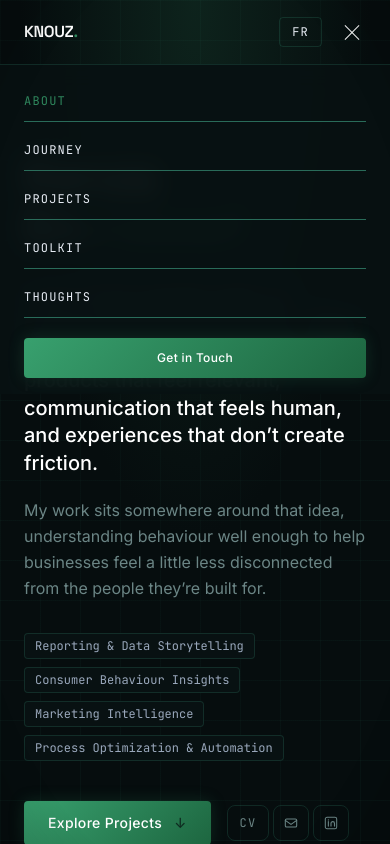
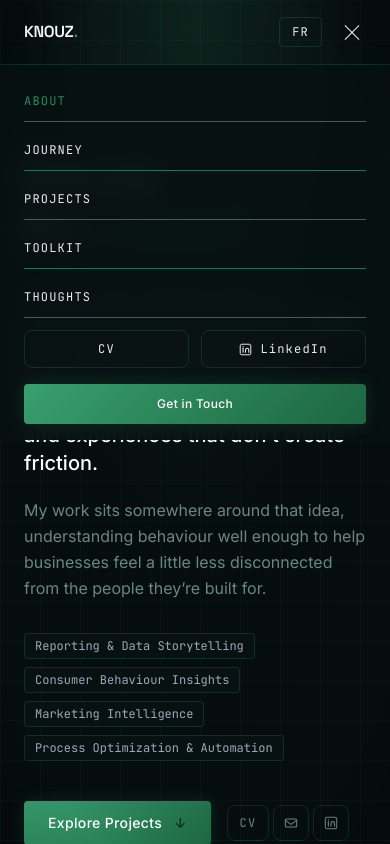
Before and after one commit to knouzz/portfolio-kenza, a React (Vite) app: page / in a window 390 px wide. Both pictures are taken after a click on the button "Toggle menu". Shown: the top 844 px of the page. Built offline with nearby package versions, Linux system fonts and the light colour scheme.

Commit message:
Add CV and LinkedIn to mobile nav menu
Co-Authored-By: Claude Sonnet 4.6 <noreply@anthropic.com>

```diff
--- a/src/components/Nav.jsx
+++ b/src/components/Nav.jsx
@@ -127,9 +127,35 @@ export default function Nav() {
               {link.label.toUpperCase()}
             </button>
           ))}
+          {/* CV + LinkedIn row */}
+          <div className="flex items-center gap-3 mt-1 mb-1">
+            <a
+              href={lang === 'en' ? '/cv-kenza-en-nassef-en.pdf' : '/cv-kenza-en-nassef-fr.pdf'}
+              target="_blank"
+              rel="noopener noreferrer"
+              className="flex-1 font-mono text-xs tracking-widest py-2.5 flex items-center justify-center rounded-lg border border-border text-silver hover:border-amber/50 hover:text-amber transition-all duration-200"
+            >
+              {lang === 'en' ? 'CV' : 'CV'}
+            </a>
+            <a
+              href="https://linkedin.com/in/kenza-en-nassef"
+              target="_blank"
+              rel="noopener noreferrer"
+              className="flex-1 font-mono text-xs tracking-widest py-2.5 flex items-center justify-center gap-2 rounded-lg border border-border text-silver hover:border-amber/50 hover:text-amber transition-all duration-200"
+            >
+              <svg width="13" height="13" viewBox="0 0 16 16" fill="none">
+                <rect x="1.5" y="1.5" width="13" height="13" rx="2" stroke="currentColor" strokeWidth="1.2"/>
+                <path d="M5 6.5V11.5" stroke="currentColor" strokeWidth="1.3" strokeLinecap="round"/>
+                <path d="M8 11.5V8.5c0-1.1.9-2 2-2s2 .9 2 2v3" stroke="currentColor" strokeWidth="1.3" strokeLinecap="round"/>
+                <circle cx="5" cy="4.5" r="0.75" fill="currentColor"/>
+              </svg>
+              LinkedIn
+            </a>
+          </div>
+
           <a
             href="mailto:kenzaennassef@outlook.fr"
-            className="btn-primary text-xs mt-3 justify-center"
+            className="btn-primary text-xs mt-1 justify-center"
           >
             {t.cta}
           </a>
```
